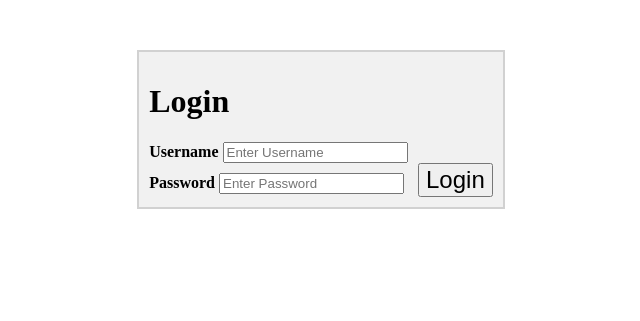
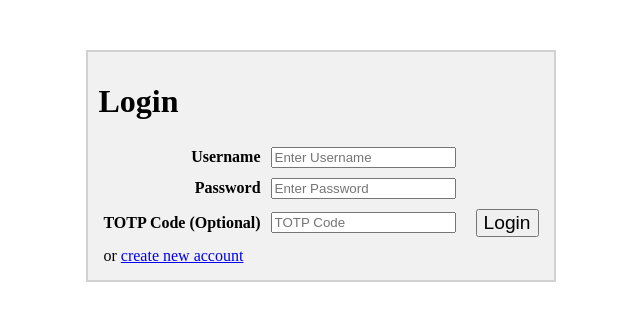
Before and after one commit to marklalor/auth1, a Flask app: page /login in a window 1280 px wide. Shown: the top 321 px of the page, without its empty margins (319-959 px from the left). Run offline with Flask 2, Linux system fonts and the light colour scheme; parts of the project's set-up code (start-up, migrations or seed data) failed here and were passed over.

Commit message:
Added TOTP to login page and fixed associated bug.

```diff
--- a/auth1api/auth1api/client.py
+++ b/auth1api/auth1api/client.py
@@ -11,7 +11,7 @@ class Auth1Client(object):
                           data=req_body)
         return r.json()
 
-    def login(self, username_or_email, username, email, password):
+    def login(self, username_or_email, username, email, password, totpCode):
         req_body = {'password': password}
         if username_or_email:
             req_body['usernameOrEmail'] = username_or_email
@@ -19,6 +19,8 @@ class Auth1Client(object):
             req_body['username'] = username
         elif email:
             req_body['email'] = email
+        if totpCode:
+            req_body['totpCode'] = totpCode
 
         r = requests.post(f'{self.base_url}/login', data=req_body)
         return r.json()
--- a/auth1example/app.py
+++ b/auth1example/app.py
@@ -81,8 +81,9 @@ def logout():
 def login():
     username = request.form['username'] if 'username' in request.form else ''
     password = request.form['password'] if 'password' in request.form else ''
+    totp_code = request.form['totp'] if 'totp' in request.form else ''
 
-    login_response = auth1.login(None, username, None, password)
+    login_response = auth1.login(None, username, None, password, totp_code)
 
     if login_response['resultType'] == 'SUCCESS':
         token = login_response['token']['tokenValue']
@@ -90,7 +91,15 @@ def login():
         resp.set_cookie('token', token)
         return resp
     else:
-        flash('Bad username or password, please try again.')
+        responses = {
+            'USER_DOES_NOT_EXIST': 'Bad username or password, please try again.',
+            'BAD_PASSWORD': 'Bad username or password, please try again.',
+            'TOTP_REQUIRED': 'Two-factor authentication required, please provide TOTP code.',
+            'BAD_TOTP': 'TOTP code was incorrect, please try again.',
+            'NOT_VERIFIED': 'The account you\'re trying to log in to is unverified',
+            'ACCOUNT_LOCKED': 'Account locked, please contact an server administrator.'
+        }
+        flash(responses[login_response['resultType']])
         return redirect(url_for('login'))
 
 
--- a/auth1example/templates/login.html
+++ b/auth1example/templates/login.html
@@ -28,16 +28,27 @@
             </div>
             {% endfor %}
             {% endwith %}
-            <div>
-                <label for="username"><b>Username</b></label>
-                <input type="text" placeholder="Enter Username" name="username">
-            </div>
 
-            <div>
-                <label for="password"><b>Password</b></label>
-                <input type="password" placeholder="Enter Password" name="password">
-                <button type="submit" style="font-size: 1.5em; margin-left: 10px;">Login</button>
-            </div>
+            <table cellpadding="5px" cellspacing="0" border="0">
+                <tbody>
+                    <tr>
+                        <td style="text-align: right;"><label for="username"><b>Username</b></label></td>
+                        <td><input type="text" placeholder="Enter Username" name="username"></td>
+                    </tr>
+                    <tr>
+                        <td style="text-align: right;"><label for="password"><b>Password</b></label></td>
+                        <td><input type="password" placeholder="Enter Password" name="password"></td>
+                    </tr>
+                    <tr>
+                        <td style="text-align: right;"><label for="totp"><b>TOTP Code (Optional)</b></label></td>
+                        <td><input type="password" placeholder="TOTP Code" name="totp"></td>
+                        <td><button type="submit" style="font-size: 1.2em; margin-left: 10px;">Login</button></td>
+                    </tr>
+                    <tr>
+                        <td>or <a href = "{{ url_for('register_page') }}">create new account</a></td>
+                    </tr>
+                </tbody>
+            </table>
         </div>
     </form>
 </body>
```
Also changed, not shown: auth1example/templates/index.html (+5 -3 lines), 2 other files.
